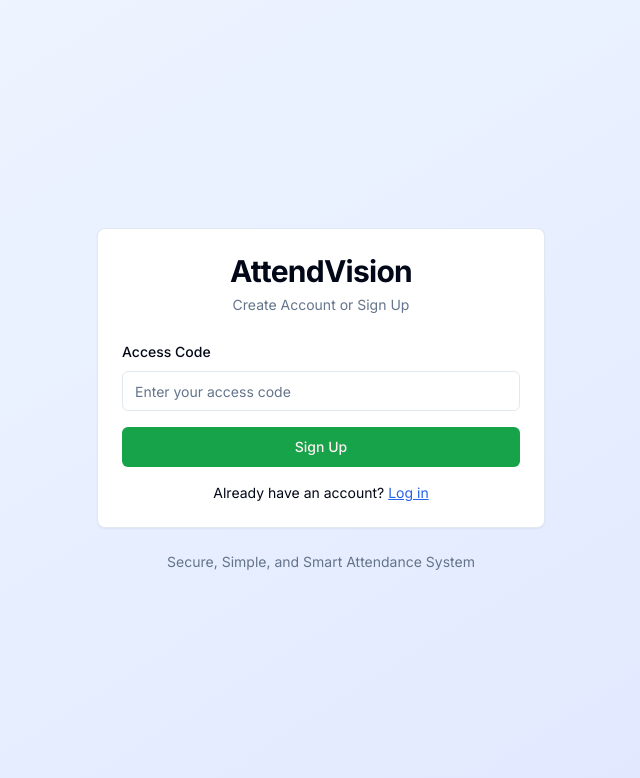
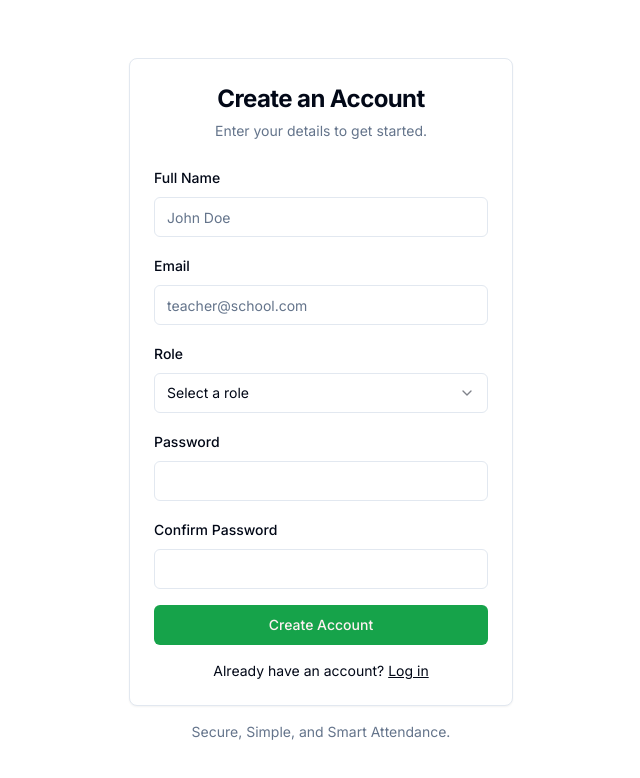
Before and after one commit to HariomSingh001/attend-vision, a Next.js app in the folder frontend_for_project/: page /signup in a window 1280 px wide. Shown: the top 778 px of the page, without its empty margins (319-959 px from the left). Built offline with nearby package versions, Linux system fonts and the light colour scheme; no server answers.

Commit message:
Revert changes

```diff
--- a/frontend_for_project/src/app/dashboard/layout.tsx
+++ b/frontend_for_project/src/app/dashboard/layout.tsx
@@ -150,15 +150,11 @@ export default function DashboardLayout({ children }: { children: React.ReactNod
                 </DropdownMenuPortal>
               </DropdownMenuSub>
               <DropdownMenuSeparator />
-              <DropdownMenuItem onClick={() => {
-                // Clear authentication cookies
-                document.cookie = 'authenticated=; path=/; max-age=0';
-                document.cookie = 'userRole=; path=/; max-age=0';
-                // Redirect to login
-                window.location.href = '/login';
-              }}>
-                <LogOut className="mr-2 h-4 w-4" />
-                <span>Log out</span>
+              <DropdownMenuItem asChild>
+                <Link href="/">
+                  <LogOut className="mr-2 h-4 w-4" />
+                  <span>Log out</span>
+                </Link>
               </DropdownMenuItem>
             </DropdownMenuContent>
           </DropdownMenu>
--- a/frontend_for_project/src/app/signup/page.tsx
+++ b/frontend_for_project/src/app/signup/page.tsx
@@ -7,40 +7,80 @@ import { Card, CardContent, CardDescription, CardHeader, CardTitle } from '@/com
 import { Label } from '@/components/ui/label';
 import { Input } from '@/components/ui/input';
 import { Button } from '@/components/ui/button';
+import {
+  Select,
+  SelectContent,
+  SelectItem,
+  SelectTrigger,
+  SelectValue,
+} from "@/components/ui/select";
+import { supabase } from '@/lib/supabaseClient';
 import { Alert, AlertDescription, AlertTitle } from '@/components/ui/alert';
 
 export default function SignupPage() {
-  const [accessCode, setAccessCode] = useState('');
+  const [fullName, setFullName] = useState('');
+  const [email, setEmail] = useState('');
+  const [role, setRole] = useState('');
+  const [password, setPassword] = useState('');
+  const [confirmPassword, setConfirmPassword] = useState('');
   const [error, setError] = useState<string | null>(null);
+  const [success, setSuccess] = useState<string | null>(null);
   const [loading, setLoading] = useState(false);
   const router = useRouter();
 
   const handleSignUp = async (e: React.FormEvent) => {
     e.preventDefault();
     setError(null);
+    setSuccess(null);
 
-    // Check access code
-    if (accessCode === "attendvision2025") {
-      // Tester access
-      document.cookie = "authenticated=true; path=/; max-age=86400";
-      document.cookie = "userRole=tester; path=/; max-age=86400";
-      router.push("/dashboard");
-    } else if (accessCode === "admin@attendvision") {
-      // Admin access
-      document.cookie = "authenticated=true; path=/; max-age=86400";
-      document.cookie = "userRole=admin; path=/; max-age=86400";
-      router.push("/dashboard");
-    } else {
-      setError("Invalid access code. Please try again.");
+    if (password !== confirmPassword) {
+      setError("Passwords do not match.");
+      return;
     }
+
+    if (!role) {
+      setError("Please select a role.");
+      return;
+    }
+
+    setLoading(true);
+
+    const { data, error } = await supabase.auth.signUp({
+      email,
+      password,
+      options: {
+        data: {
+          full_name: fullName,
+          role: role,
+        },
+      },
+    });
+
+    if (error) {
+      setError(error.message);
+    } else if (data.user) {
+        if (data.user.identities && data.user.identities.length === 0) {
+             setError("User with this email already exists but is unconfirmed. Please check your email for the confirmation link.");
+        } else {
+            setSuccess("Success! Please check your email for the confirmation link.");
+            // Clear form
+            setFullName('');
+            setEmail('');
+            setRole('');
+            setPassword('');
+            setConfirmPassword('');
+        }
+    }
+
+    setLoading(false);
   };
 
   return (
-    <main className="flex min-h-screen flex-col items-center justify-center bg-gradient-to-br from-blue-50 to-indigo-100 p-4">
-      <Card className="w-full max-w-md">
+    <main className="flex min-h-screen flex-col items-center justify-center bg-background p-4">
+      <Card className="w-full max-w-sm">
         <CardHeader className="text-center">
-          <CardTitle className="text-3xl font-bold">AttendVision</CardTitle>
-          <CardDescription>Create Account or Sign Up</CardDescription>
+          <CardTitle className="text-2xl font-bold">Create an Account</CardTitle>
+          <CardDescription>Enter your details to get started.</CardDescription>
         </CardHeader>
         <CardContent>
           <form onSubmit={handleSignUp} className="space-y-4">
@@ -50,32 +90,80 @@ export default function SignupPage() {
                 <AlertDescription>{error}</AlertDescription>
               </Alert>
             )}
+            {success && (
+              <Alert variant="default">
+                <AlertTitle>Success</AlertTitle>
+                <AlertDescription>{success}</AlertDescription>
+              </Alert>
+            )}
             <div className="space-y-2">
-              <Label htmlFor="code">Access Code</Label>
+              <Label htmlFor="name">Full Name</Label>
               <Input
-                id="code"
+                id="name"
+                type="text"
+                placeholder="John Doe"
+                required
+                value={fullName}
+                onChange={(e) => setFullName(e.target.value)}
+              />
+            </div>
+            <div className="space-y-2">
+              <Label htmlFor="email">Email</Label>
+              <Input
+                id="email"
+                type="email"
+                placeholder="teacher@school.com"
+                required
+                value={email}
+                onChange={(e) => setEmail(e.target.value)}
+              />
+            </div>
+             <div className="space-y-2">
+                <Label htmlFor="role">Role</Label>
+                <Select onValueChange={setRole} value={role}>
+                  <SelectTrigger id="role">
+                    <SelectValue placeholder="Select a role" />
+                  </SelectTrigger>
+                  <SelectContent>
+                    <SelectItem value="teacher">Teacher</SelectItem>
+                    <SelectItem value="student">Student</SelectItem>
+                  </SelectContent>
+                </Select>
+              </div>
+            <div className="space-y-2">
+              <Label htmlFor="password">Password</Label>
+              <Input
+                id="password"
                 type="password"
-                placeholder="Enter your access code"
                 required
-                value={accessCode}
-                onChange={(e) => setAccessCode(e.target.value)}
-                onKeyPress={(e) => e.key === "Enter" && handleSignUp(e as any)}
+                value={password}
+                onChange={(e) => setPassword(e.target.value)}
+              />
+            </div>
+             <div className="space-y-2">
+              <Label htmlFor="confirm-password">Confirm Password</Label>
+              <Input
+                id="confirm-password"
+                type="password"
+                required
+                value={confirmPassword}
+                onChange={(e) => setConfirmPassword(e.target.value)}
               />
             </div>
             <Button type="submit" className="w-full" disabled={loading}>
-              {loading ? 'Signing Up...' : 'Sign Up'}
+              {loading ? 'Creating Account...' : 'Create Account'}
             </Button>
           </form>
-          <div className="mt-4 text-center text-sm">
+           <div className="mt-4 text-center text-sm">
             Already have an account?{' '}
-            <Link href="/login" className="text-blue-600 underline hover:text-blue-800">
+            <Link href="/" className="underline">
               Log in
             </Link>
           </div>
         </CardContent>
       </Card>
-      <p className="mt-6 text-center text-sm text-muted-foreground">
-        Secure, Simple, and Smart Attendance System
+      <p className="mt-4 text-center text-sm text-muted-foreground">
+        Secure, Simple, and Smart Attendance.
       </p>
     </main>
   );
```
Also changed, not shown: frontend_for_project/src/middleware.ts (+12 -21 lines).
